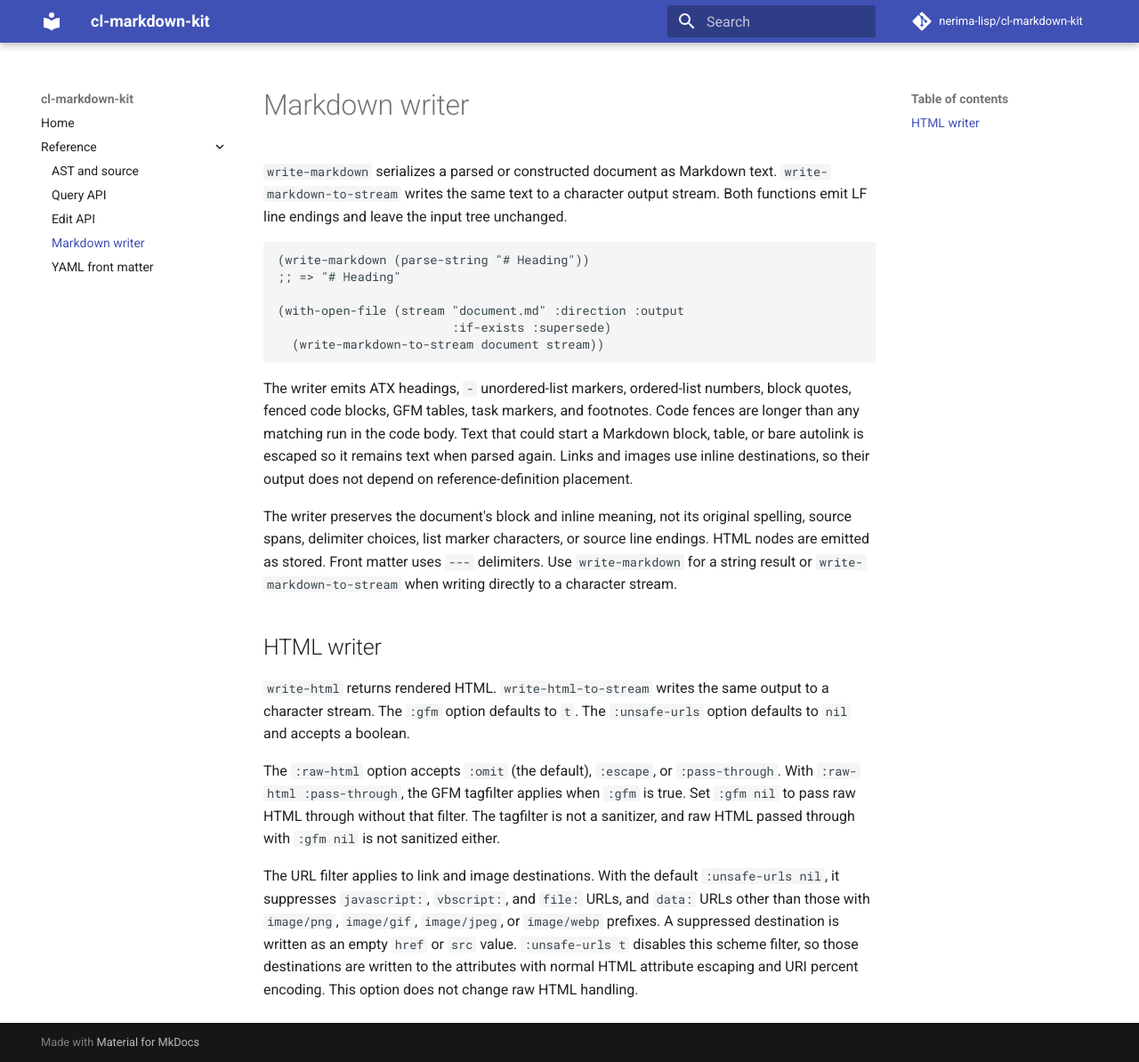
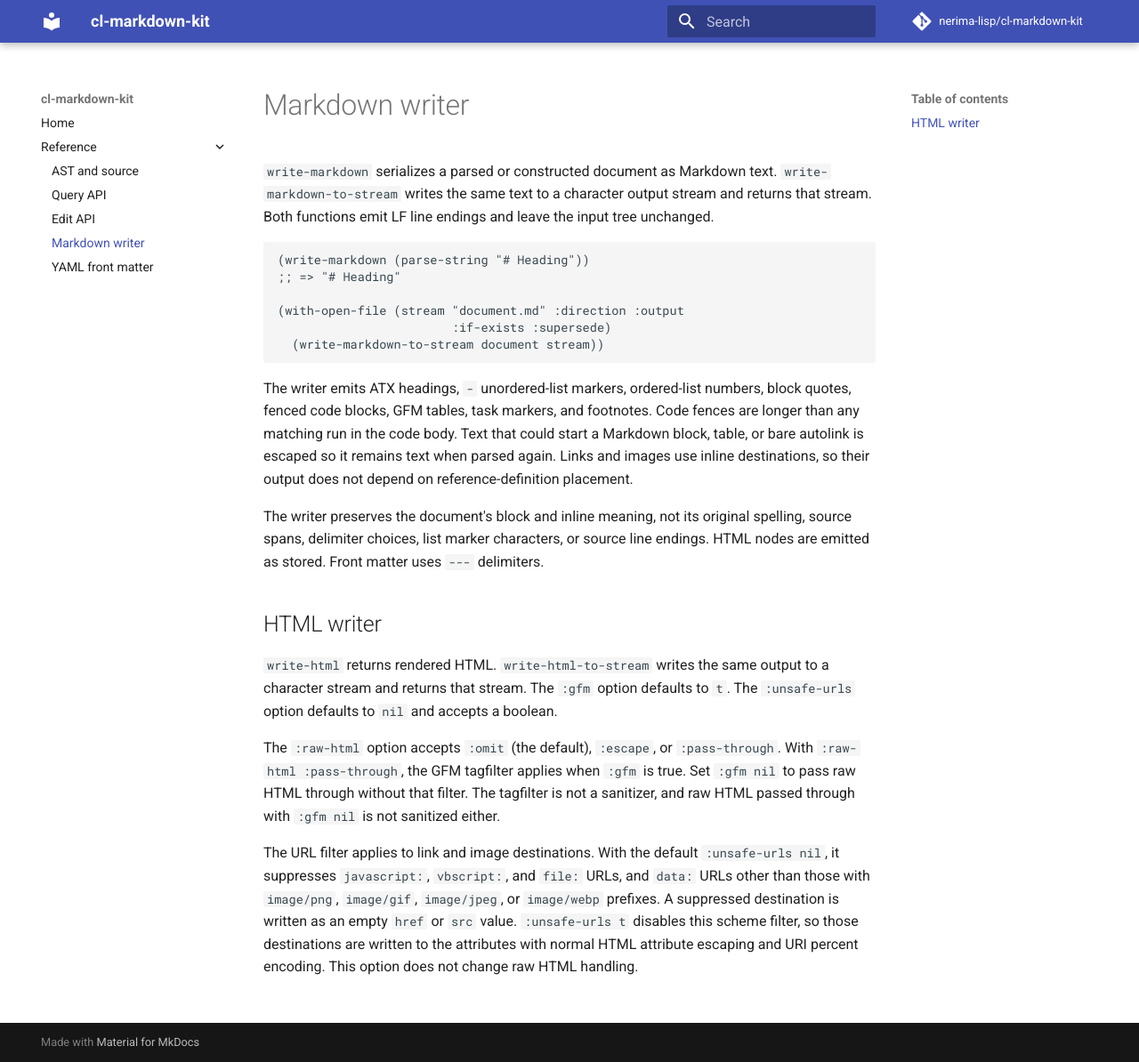
Before and after one commit to nerima-lisp/cl-markdown-kit, an MkDocs documentation site: the page built from docs/src/reference/markdown-writer.md, in a window 1280 px wide and 1194 px high. Shown: the whole window at 89% size. Built offline with MkDocs 1.6.1 and Material for MkDocs 9.7.7, drawn with Linux system fonts in a browser that asks for light colours; comment, search, counter and statistics services are not loaded.

Commit message:
docs: describe stream writer return values

````diff
--- a/docs/src/reference/markdown-writer.md
+++ b/docs/src/reference/markdown-writer.md
@@ -1,8 +1,9 @@
 # Markdown writer
 
 `write-markdown` serializes a parsed or constructed document as Markdown text.
-`write-markdown-to-stream` writes the same text to a character output stream.
-Both functions emit LF line endings and leave the input tree unchanged.
+`write-markdown-to-stream` writes the same text to a character output stream and
+returns that stream. Both functions emit LF line endings and leave the input
+tree unchanged.
 
 ```lisp
 (write-markdown (parse-string "# Heading"))
@@ -23,13 +24,13 @@ their output does not depend on reference-definition placement.
 The writer preserves the document's block and inline meaning, not its original
 spelling, source spans, delimiter choices, list marker characters, or source
 line endings. HTML nodes are emitted as stored. Front matter uses `---`
-delimiters. Use `write-markdown` for a string result or
-`write-markdown-to-stream` when writing directly to a character stream.
+delimiters.
 
 ## HTML writer
 
 `write-html` returns rendered HTML. `write-html-to-stream` writes the same
-output to a character stream. The `:gfm` option defaults to `t`.
+output to a character stream and returns that stream. The `:gfm` option
+defaults to `t`.
 The `:unsafe-urls` option defaults to `nil` and accepts a boolean.
 
 The `:raw-html` option accepts `:omit` (the default), `:escape`, or
````
Also changed, not shown: docs/design/architecture.md (+3 -1 lines).
